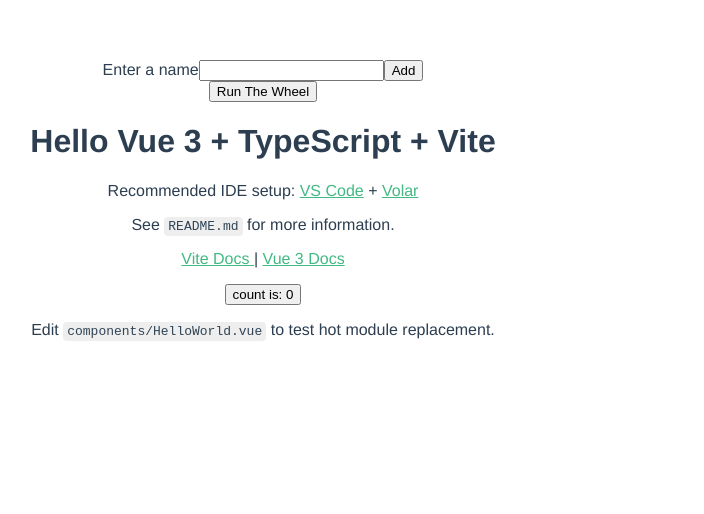
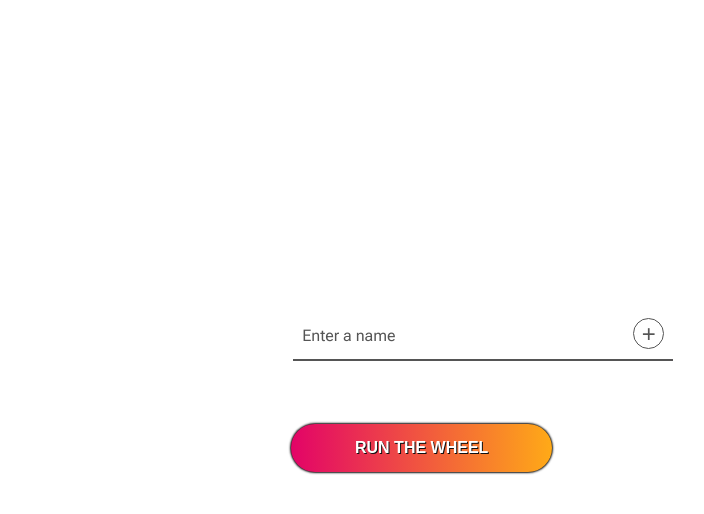
Before and after one commit to adstavrou/random-name-whell, a Vue app: page / in a window 1280 px wide. Shown: the top 514 px of the page, without its empty margins (377-1081 px from the left). Built offline with nearby package versions, Linux system fonts and the light colour scheme.

Commit message:
[master] Add Styles to input buttons and some basic staff

```diff
--- a/package.json
+++ b/package.json
@@ -23,6 +23,7 @@
     "c8": "^7.11.2",
     "cypress": "^9.6.1",
     "jest": "^27.5.1",
+    "sass": "^1.51.0",
     "ts-jest": "^27.1.4",
     "typescript": "^4.5.4",
     "vite": "^2.9.5",
--- a/src/App.vue
+++ b/src/App.vue
@@ -3,22 +3,14 @@
 // Check out https://vuejs.org/api/sfc-script-setup.html#script-setup
 import {test} from './utils/helpers'
 import HelloWorld from './components/HelloWorld.vue'
-import NamesList from './components/NamesList.vue'
+import NamesList from './components/namesList/NamesList.vue'
 
 </script>
 
 <template>
   <NamesList></NamesList>
-  <HelloWorld msg="Hello Vue 3 + TypeScript + Vite" />
 </template>
 
 <style>
-#app {
-  font-family: Avenir, Helvetica, Arial, sans-serif;
-  -webkit-font-smoothing: antialiased;
-  -moz-osx-font-smoothing: grayscale;
-  text-align: center;
-  color: #2c3e50;
-  margin-top: 60px;
-}
+
 </style>
--- /dev/null
+++ b/src/assets/styles/_common.scss
@@ -0,0 +1,45 @@
+body {
+  margin: 0;
+  font-family: $f-serif;
+  font-size: 100%;
+  -webkit-font-smoothing: antialiased;
+  -moz-osx-font-smoothing: grayscale;
+  color: $c-font-basic;
+}
+
+h1, .h1 {
+  font-size: 2em;
+  font-weight: 800;
+}
+
+h2, .h2 {
+  font-size: 1.4em;
+  font-weight: 700;
+}
+
+h3, .h3 {
+  font-size: 1.2em;
+  font-weight: 600;
+}
+
+h4, .h4 {
+  font-size: 1em;
+  font-weight: 600;
+}
+
+p {
+  font-size: 1em;
+  font-weight: 400;
+}
+
+.main-container {
+  height: 100vh;
+  display: flex;
+  align-items: center;
+
+  &__col {
+    display: inline-block;
+    width: 50%;
+    padding: 0 20px;
+  }
+}
--- /dev/null
+++ b/src/assets/styles/_forms.scss
@@ -0,0 +1,98 @@
+.form-input {
+
+  &__container {
+    position: relative;
+    margin-bottom: 3em;
+  }
+
+  &__label {
+    display: block;
+    position: absolute;
+    top: 1.52em;
+    left: 1.2em;
+    color: $c-font-label;
+    transition: top .4s ease-in-out;
+  }
+
+  &__decoration-line {
+    position: absolute;
+    height: 2px;
+    width: 380px;
+    background-image: linear-gradient(90deg,$c-font-label 0%, $c-font-label 33%,$c-ping 66% ,$c-orange 100%);
+    background-size: 300% 100%;
+    background-position: 0%;
+    transition: background-position .4s ease-in-out;
+    left:.6em;
+    top:3.6em
+
+  }
+
+  &__text {
+    border: none;
+    font-size: 1.4em;
+    padding: .4em;
+    border-radius: 0;
+    margin: .5em;
+    color: $c-font-inputs;
+    width: 310px;
+
+    &:focus-visible {
+      outline: none;
+    }
+
+    &::placeholder {
+      color: $c-font-reversed;
+    }
+
+    &:not(:placeholder-shown) + label {
+      top: -.7em;
+    }
+
+    &:not(:placeholder-shown) ~ .form-input__decoration-line,
+    &:focus-visible ~ .form-input__decoration-line{
+      background-position: 100%;
+    }
+  }
+
+  &__button--add {
+    font-weight: 230;
+    background: none;
+    border: solid 1px currentColor;
+    border-radius: 50%;
+    line-height: 0;
+    width: 1.3em;
+    height: 1.3em;
+    font-size: 1.5em;
+    color: $c-font-label;
+    cursor: pointer;
+  }
+
+  &__button--run {
+    margin: .5em;
+    border: none;
+    font-size: 1em;
+    padding: .4em 1.2em;
+    line-height: 2;
+    border-radius: 2em;
+    color: $c-font-reversed;
+    font-weight: 700;
+    cursor: pointer;
+    text-transform: uppercase;
+    background-image: linear-gradient(90deg,$c-ping 0%, $c-orange 33%,$c-ping 66% ,$c-orange 100%);
+    background-size: 300% 100%;
+    background-position: 100%;
+    transition: background-position .4s ease-in-out;
+    padding:.5em 4em;
+    text-shadow: 1px 1px $c-shadow-basic;
+    box-shadow: 0px 0px 2px 1px $c-shadow-basic;
+
+    &:hover {
+      background-position: 50%;
+    }
+
+    &:active {
+      background-position: 0%;
+    }
+  }
+
+}
--- /dev/null
+++ b/src/assets/styles/_shared.scss
@@ -0,0 +1,4 @@
+@import url('https://fonts.googleapis.com/css2?family=Roboto+Flex:opsz,wght@8..144,200;8..144,400;8..144,800&display=swap');
+@import './variables';
+@import './common';
+@import './forms';
--- /dev/null
+++ b/src/assets/styles/_variables.scss
@@ -0,0 +1,15 @@
+$f-serif: 'Roboto Flex', sans-serif;
+
+$c-font-basic: #111111;
+$c-font-reversed: #ffffff;
+$c-font-inputs: #343434;
+$c-font-label: #555555;
+$c-border: #dedede;
+$c-shadow-basic: #111111;
+
+$c-yellow: #FFD117;
+$c-orange: #FFAA17;
+$c-ping: #e20069;
+$c-blue: #7BB3D0;
+$c-violet: #7B85D0;
+$c-green: #BBD07B;
--- a/src/components/NamesList.vue
+++ /dev/null
@@ -1,45 +0,0 @@
-<template>
-  <ol id="listOfNames">
-    <li v-for="name in state.names">{{name}}</li>
-
-  </ol>
-  <div>
-    <label for="name">Enter a name</label>
-    <input id="name" type="text" v-model="state.nameToAdd">
-    <button id="addNameBtn" type="button" @click="addName(state.nameToAdd)">Add</button>
-  </div>
-  <div>
-    <button id="runTheWheel" type="button" @click="runTheWheel">Run The Wheel</button>
-    <h2 id="winner">{{state.winner}}</h2>
-  </div>
-
-</template>
-
-<script setup lang="ts">
-import { test } from "../utils/helpers";
-import { reactive } from 'vue';
-
-const state = reactive({
-  names : [],
-  winner : '',
-  nameToAdd: ''
-});
-
-function addName(arg) {
-  state.names.push(arg);
-  test('test', state.names);
-  state.nameToAdd = '';
-  test('test2', state.nameToAdd);
-}
-
-function runTheWheel() {
-  const index = Math.floor(Math.random() * state.names.length)
-
-  state.winner = state.names[index];
-}
-
-</script>
-
-<style scoped>
-
-</style>
--- /dev/null
+++ b/src/components/namesList/NamesList.vue
@@ -0,0 +1,49 @@
+<template>
+  <main class="main-container">
+    <section class="main-container__col">
+      <ol id="listOfNames">
+        <li v-for="name in state.names">{{name}}</li>
+
+      </ol>
+    </section>
+    <section class="main-container__col">
+      <div class="form-input__container">
+        <input id="name" type="text" v-model="state.nameToAdd" class="form-input__text" placeholder="Enter a name">
+        <label for="name" class="form-input__label">Enter a name</label>
+        <span class="form-input__decoration-line"></span>
+        <button id="addNameBtn" class="form-input__button--add" type="button" @click="addName(state.nameToAdd)">+</button>
+      </div>
+      <div>
+        <button id="runTheWheel" class="form-input__button--run" type="button" @click="runTheWheel">Run The Wheel</button>
+        <h2 id="winner">{{state.winner}}</h2>
+      </div>
+    </section>
+  </main>
+</template>
+
+<script setup lang="ts">
+import { test } from "../../utils/helpers";
+import { reactive } from 'vue';
+
+const state = reactive({
+  names : [],
+  winner : '',
+  nameToAdd: ''
+});
+
+function addName(arg) {
+  state.names.push(arg);
+  test('test', state.names);
+  state.nameToAdd = '';
+  test('test2', state.nameToAdd);
+}
+
+function runTheWheel() {
+  const index = Math.floor(Math.random() * state.names.length)
+
+  state.winner = state.names[index];
+}
+
+</script>
+
+<style src="./_namesList.scss"></style>
--- a/vite.config.ts
+++ b/vite.config.ts
@@ -1,7 +1,18 @@
 import { defineConfig } from 'vite'
 import vue from '@vitejs/plugin-vue'
+import path from 'path';
+
+const pathSrc = path.resolve(__dirname, './src');
 
 // https://vitejs.dev/config/
 export default defineConfig({
-  plugins: [vue()]
+  plugins: [vue()],
+  css: {
+    preprocessorOptions: {
+      scss: {
+        additionalData: `@import '${pathSrc}/assets/styles/_shared';`
+      }
+    },
+    devSourcemap: true
+  }
 })
```
Also changed, not shown: src/components/namesList/_namesList.scss (added), 2 other files (tests, documents, lock files or other folders).
